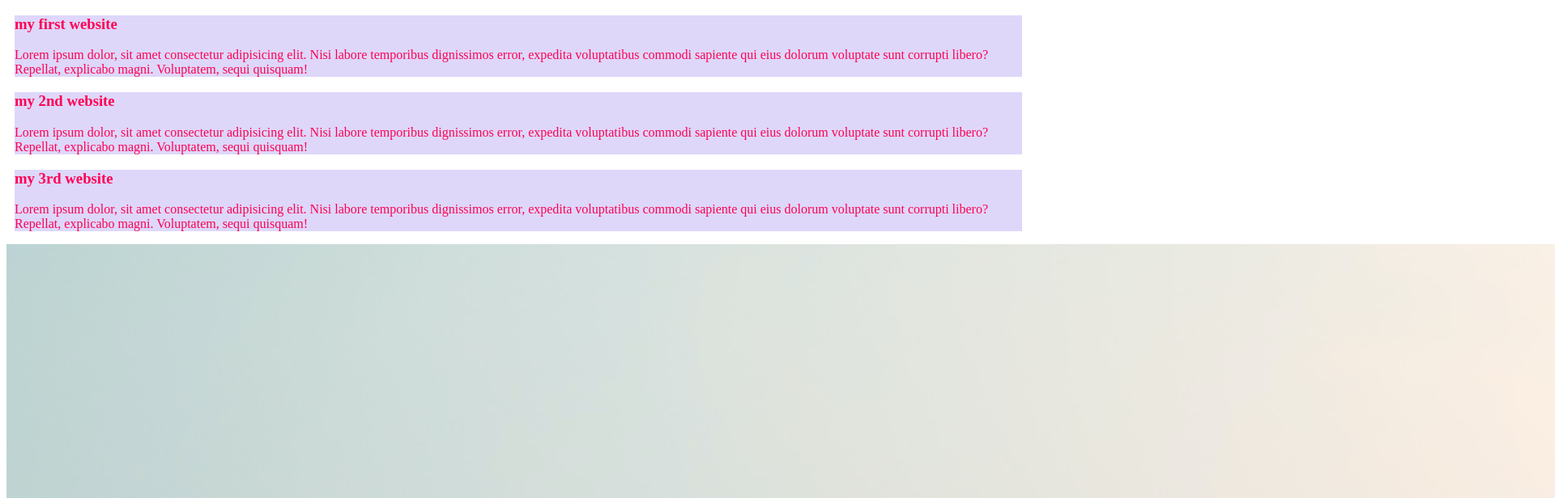
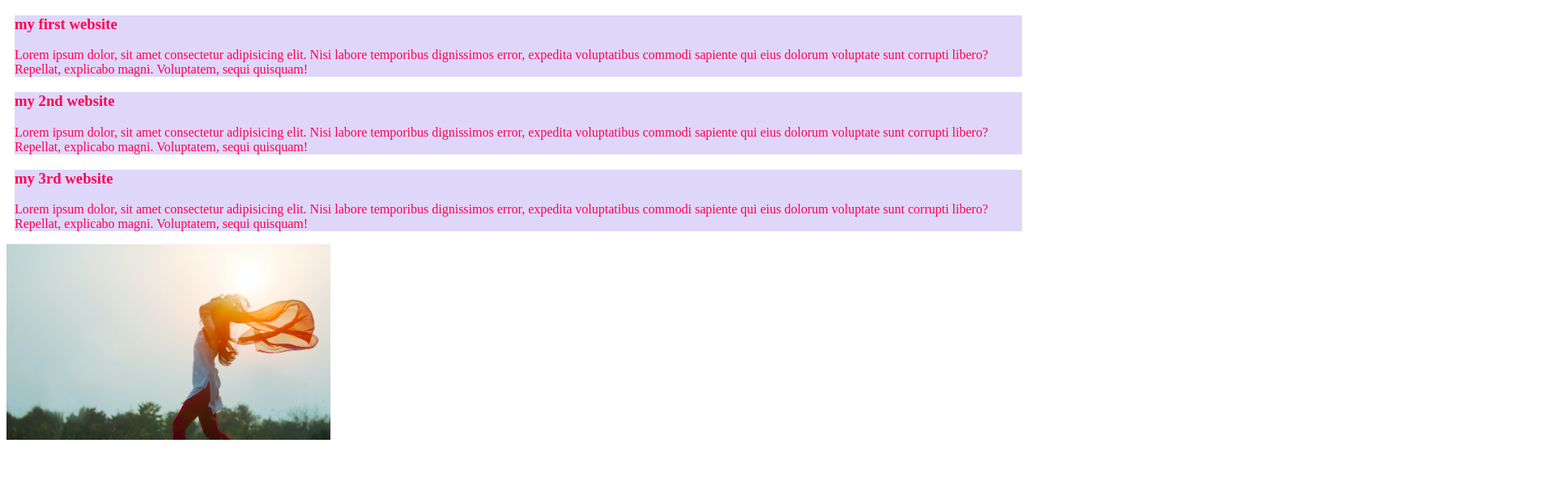
Before and after one commit to sharifulrabby/my-first-github-repo2, a plain HTML site: page index.html in a window 1280 px wide. Shown: the top 616 px of the page at 81% size, 1920 px wide, since content can reach past the window. Drawn offline with Linux system fonts and the light colour scheme.

Commit message:
added the image with width

```diff
--- a/index.html
+++ b/index.html
@@ -19,6 +19,6 @@
     <h3>my 3rd website</h3>
     <p>Lorem ipsum dolor, sit amet consectetur adipisicing elit. Nisi labore temporibus dignissimos error, expedita voluptatibus commodi sapiente qui eius dolorum voluptate sunt corrupti libero? Repellat, explicabo magni. Voluptatem, sequi quisquam!</p>
   </div>
-    <img src="aditya.jpg" alt="">
+    <img width="400px" src="aditya.jpg" alt="">
 </body>
 </html>
```
